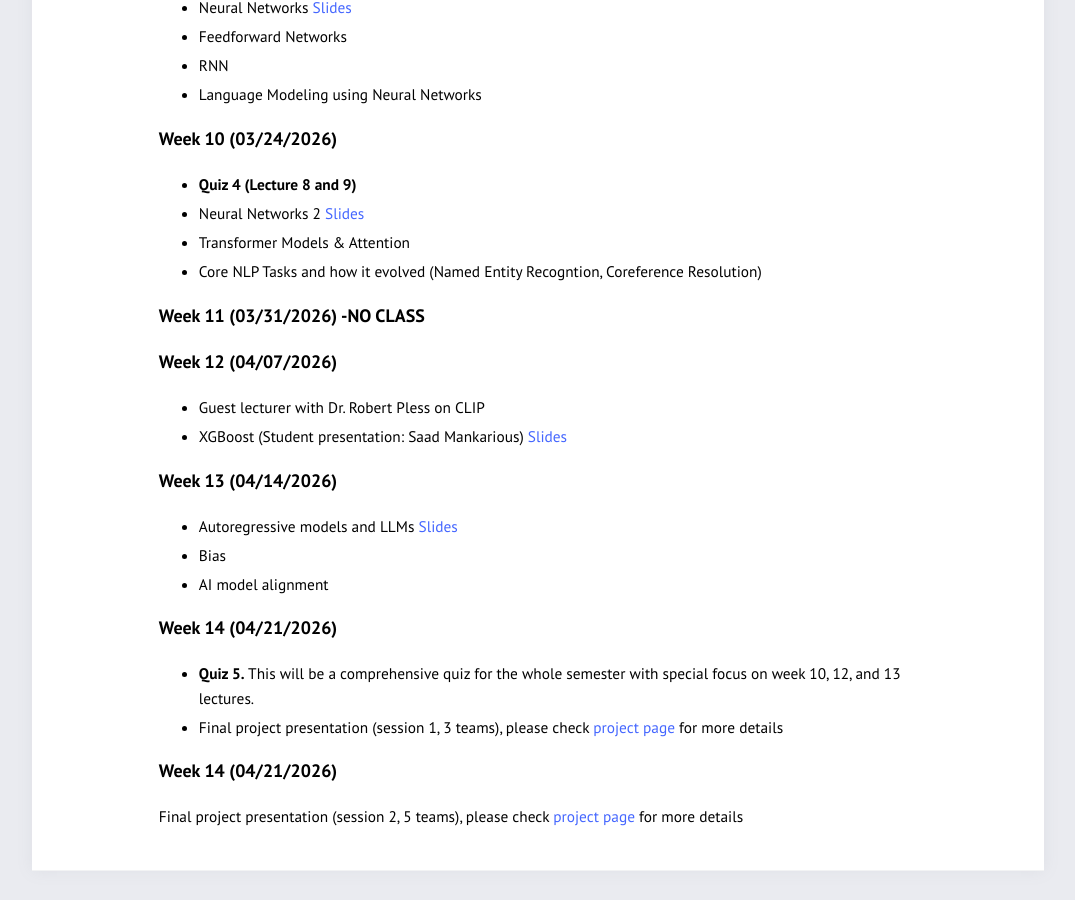
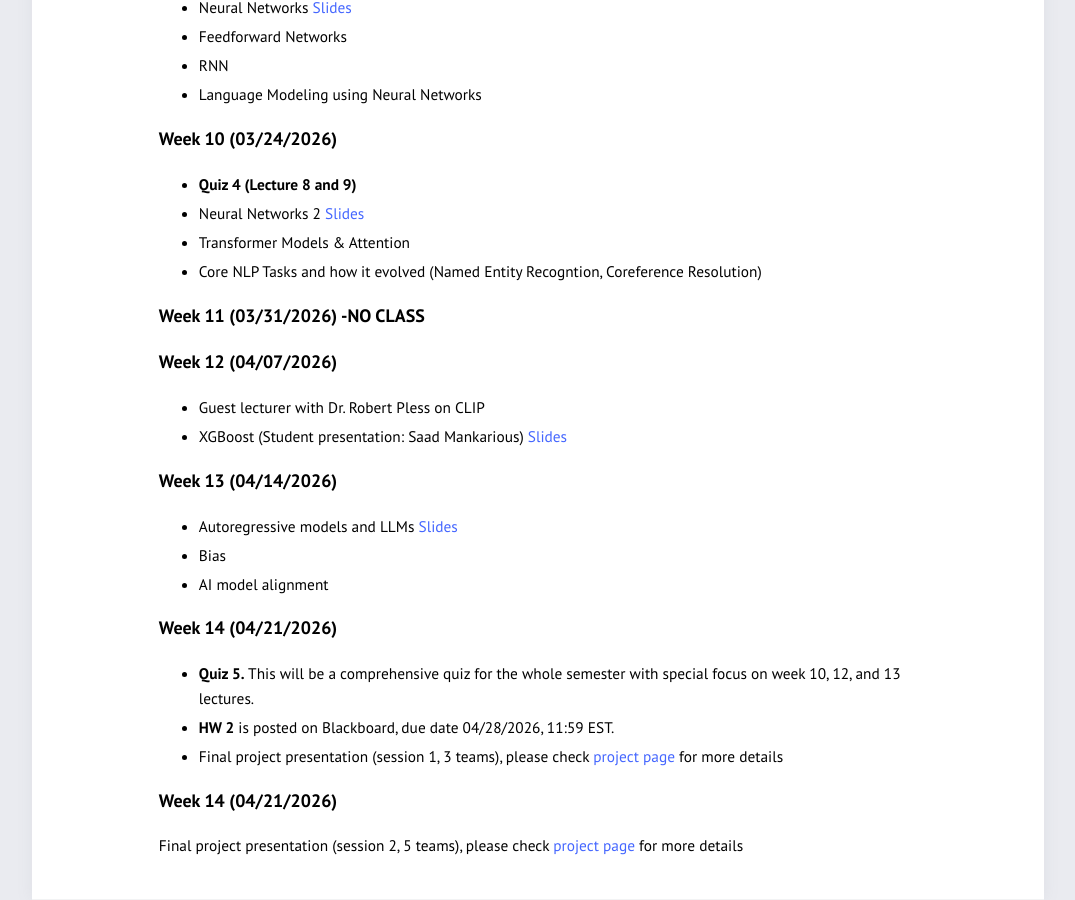
Before and after one commit to azirikly/nlu-gw26, a Jekyll site: the page built from syllabus.md, in a window 1280 px wide and 900 px high, scrolled down 1353 px. Shown: the whole window, without its empty margins (102-1177 px from the left). Built offline with Jekyll 4.4.1, drawn with Linux system fonts in a browser that asks for light colours; before the commit the page ends 2224 px from its top, so only the background shows below that.

Commit message:
Fix formatting and update quiz and project details

```diff
--- a/syllabus.md
+++ b/syllabus.md
@@ -62,6 +62,7 @@ Text Classification [Slides](slides/Lecture3_NLU_Zirikly.pdf)
 
 ### Week 14 (04/21/2026)
 * **Quiz 5.** This will be a comprehensive quiz for the whole semester with special focus on week 10, 12, and 13 lectures.
+* **HW 2** is posted on Blackboard, due date 04/28/2026, 11:59 EST.
 - Final project presentation (session 1, 3 teams), please check [project page](projects.md) for more details
 
 ### Week 14 (04/21/2026)
```
